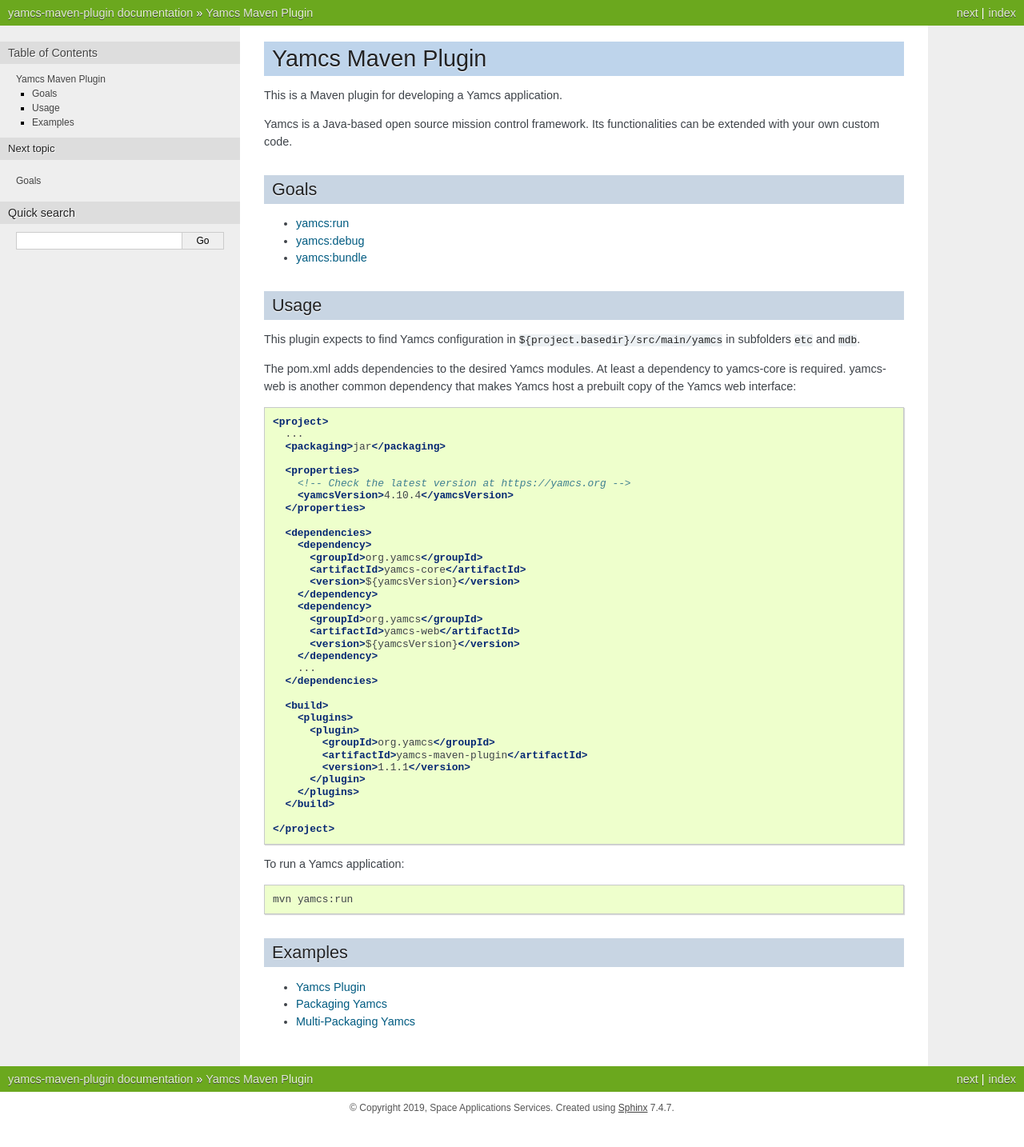
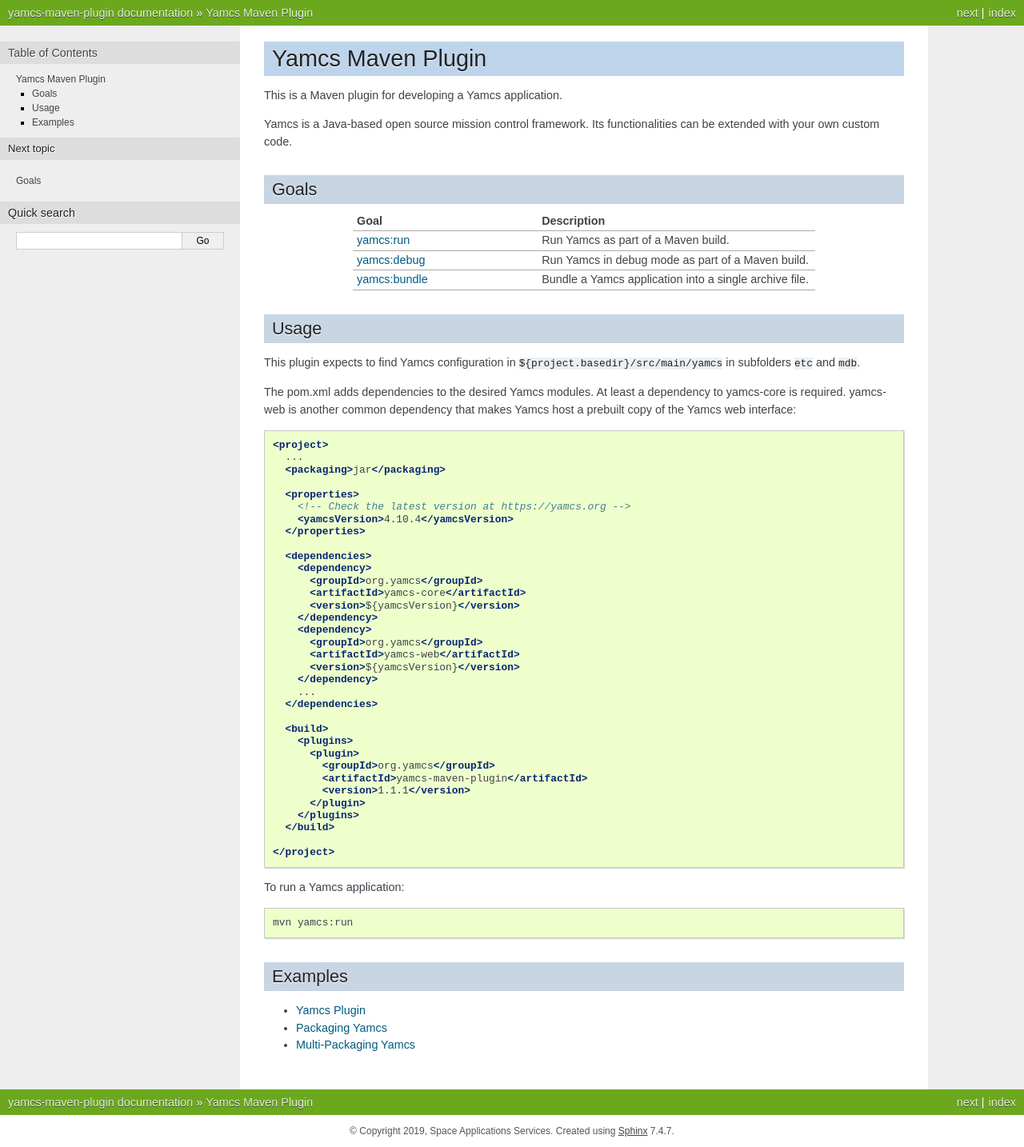
Before and after one commit to yamcs/yamcs-maven-plugin, a Sphinx documentation site: the page built from docs/index.rst, in a window 1280 px wide. Shown: the whole page at 80% size. Built offline with Sphinx 7.4.7, drawn with Linux system fonts in a browser that asks for light colours; before the commit the page ends 1405 px from its top, so only the background shows below that.

Commit message:
Show goals in table

```diff
--- a/docs/index.rst
+++ b/docs/index.rst
@@ -9,9 +9,18 @@
 Goals
 ~~~~~
 
-* :doc:`goals/run`
-* :doc:`goals/debug`
-* :doc:`goals/bundle`
+.. list-table::
+    :widths: 40 60
+    :header-rows: 1
+
+    * - Goal
+      - Description
+    * - :doc:`goals/run`
+      - Run Yamcs as part of a Maven build.
+    * - :doc:`goals/debug`
+      - Run Yamcs in debug mode as part of a Maven build.
+    * - :doc:`goals/bundle`
+      - Bundle a Yamcs application into a single archive file.
 
 
 Usage
```
